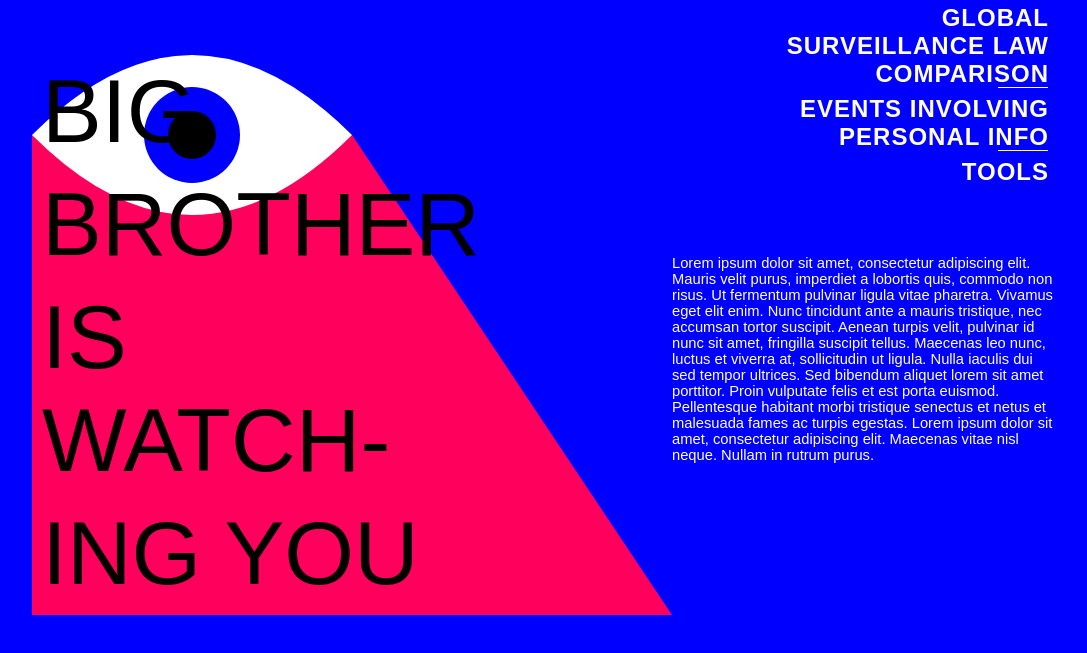
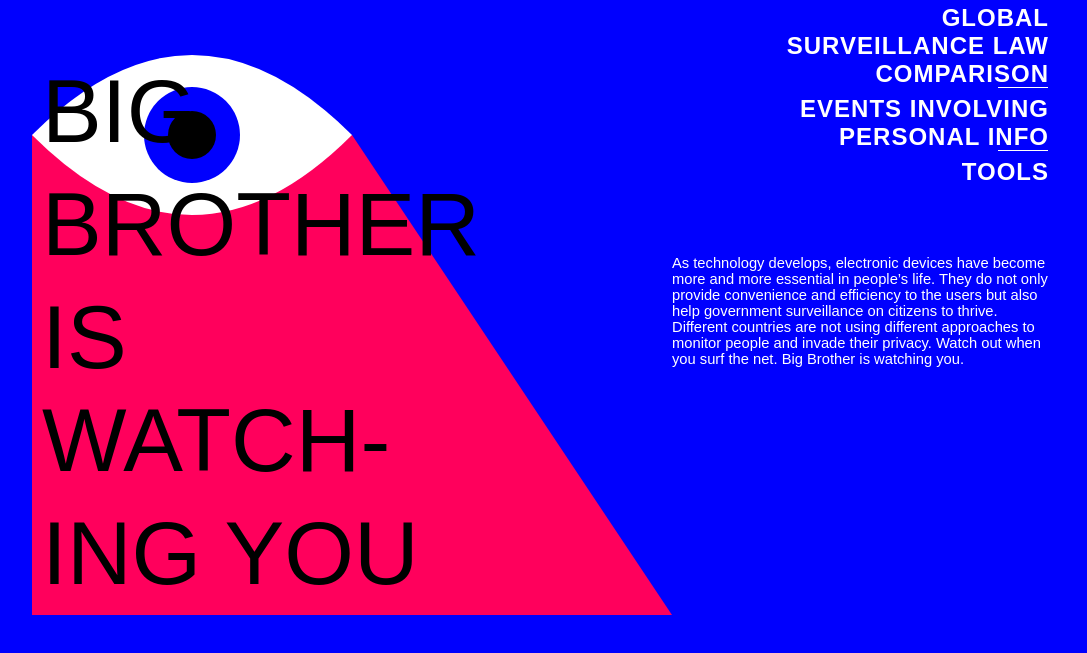
Before and after one commit to yl7690/WebC-17-Final-Project, a plain HTML site: page index.html in a window 1280 px wide. Shown: the part 145-798 px from the top of the page, without its empty margins (96-1183 px from the left). Drawn offline with Linux system fonts and the light colour scheme; a web font is replaced by a local one.

Commit message:
updated description

```diff
--- a/index.html
+++ b/index.html
@@ -89,10 +89,7 @@
       </div>
     </div>
     <div class="intro">
-      Lorem ipsum dolor sit amet, consectetur adipiscing elit. Mauris velit purus, imperdiet a lobortis quis, commodo non risus. Ut fermentum pulvinar ligula vitae pharetra. Vivamus eget elit enim. Nunc tincidunt ante a mauris tristique, nec accumsan
-      tortor suscipit. Aenean turpis velit, pulvinar id nunc sit amet, fringilla suscipit tellus. Maecenas leo nunc, luctus et viverra at, sollicitudin ut ligula. Nulla iaculis dui sed tempor ultrices. Sed bibendum aliquet lorem sit amet porttitor.
-      Proin vulputate felis et est porta euismod. Pellentesque habitant morbi tristique senectus et netus et malesuada fames ac turpis egestas. Lorem ipsum dolor sit amet, consectetur adipiscing elit. Maecenas vitae nisl neque. Nullam in rutrum
-      purus.
+      As technology develops, electronic devices have become more and more essential in people’s life. They do not only provide convenience and efficiency to the users but also help government surveillance on citizens to thrive. Different countries are not using different approaches to monitor people and invade their privacy. Watch out when you surf the net. Big Brother is watching you.
     </div>
   </div>
 
```
